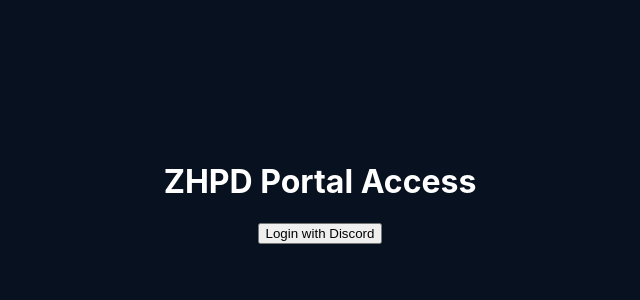
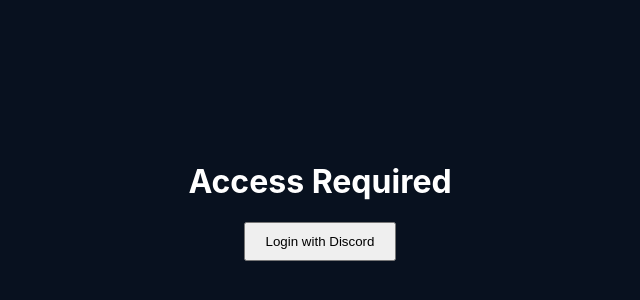
Before and after one commit to morkelchristan-cpu/zhpd-website, a Next.js app: page /roster in a window 1280 px wide. Shown: the part 38-338 px from the top of the page, without its empty margins (320-960 px from the left). Built offline with nearby package versions, Linux system fonts and the light colour scheme; no server answers.

Commit message:
Fixing bugs.

```diff
--- a/app/layout.tsx
+++ b/app/layout.tsx
@@ -1,22 +1,16 @@
-'use client';
+import Providers from "@/src/components/Providers";
+import AuthGuard from "@/src/components/AuthGuard";
+import "./globals.css";
 
-import { SessionProvider } from "next-auth/react";
-import AuthGuard from "@/src/components/AuthGuard";
-import "./globals.css"; // Ensure your global styles are imported here
-
-export default function RootLayout({
-  children,
-}: {
-  children: React.ReactNode;
-}) {
+export default function RootLayout({ children }: { children: React.ReactNode }) {
   return (
     <html lang="en">
       <body>
-        <SessionProvider>
+        <Providers>
           <AuthGuard>
             {children}
           </AuthGuard>
-        </SessionProvider>
+        </Providers>
       </body>
     </html>
   );
--- a/src/components/AuthGuard.tsx
+++ b/src/components/AuthGuard.tsx
@@ -4,15 +4,24 @@
 export default function AuthGuard({ children }: { children: React.ReactNode }) {
   const { status } = useSession();
 
-  if (status === 'loading') return <div>Loading...</div>;
+  // If loading, show a better indicator
+  if (status === 'loading') return <div style={{ color: 'white', padding: '20px' }}>Authenticating...</div>;
+
+  // If unauthenticated, show the button
   if (status === 'unauthenticated') {
     return (
       <div style={{ textAlign: 'center', marginTop: '200px' }}>
-        <h1>ZHPD Portal Access</h1>
-        <button onClick={() => signIn('discord')}>Login with Discord</button>
+        <h1>Access Required</h1>
+        <button
+          onClick={() => signIn('discord')}
+          style={{ padding: '10px 20px', cursor: 'pointer' }}
+        >
+          Login with Discord
+        </button>
       </div>
     );
   }
 
+  // If authenticated, render children
   return <>{children}</>;
 }
--- /dev/null
+++ b/src/components/Providers.tsx
@@ -0,0 +1,6 @@
+'use client';
+import { SessionProvider } from "next-auth/react";
+
+export default function Providers({ children }: { children: React.ReactNode }) {
+  return <SessionProvider>{children}</SessionProvider>;
+}
```
